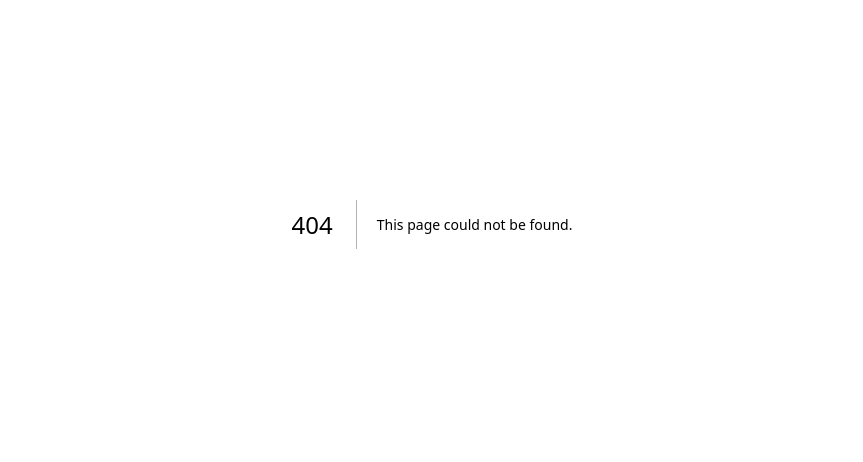
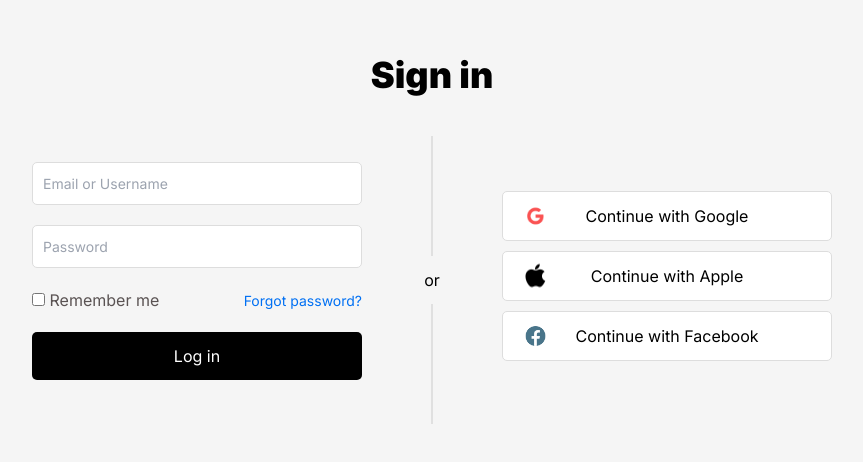
Before and after one commit to WokeGenics/School_ERP, a Next.js app in the folder wg_school_erp/: page /login in a window 1280 px wide. Before the commit this address had no page. Shown: the part 176-638 px from the top of the page, without its empty margins (208-1071 px from the left). Built offline with nearby package versions, Linux system fonts and the light colour scheme.

Commit message:
login page created

```diff
--- /dev/null
+++ b/wg_school_erp/src/app/login/login.module.css
@@ -0,0 +1,163 @@
+/* app/login/login.module.css */
+.container {
+    display: flex;
+    flex-direction: column;
+    align-items: center;
+    justify-content: center;
+    height: 100vh;
+    background-color: #f5f5f5;
+  }
+
+  .heading {
+    color: black;
+    font-size: 36px;
+    margin-bottom: 60px;
+    font-weight: 900;
+    text-align: center;
+  }
+
+  .wrapper {
+    display: flex;
+    justify-content: space-between;
+    width: 800px; /* Adjust the width as per your need */
+  }
+
+  .formWrapper {
+    flex: 1;
+    display: flex;
+    flex-direction: column;
+    margin-right: 100px;
+  }
+
+  .socialWrapper {
+    flex: 1;
+    display: flex;
+    flex-direction: column;
+    justify-content: center;
+    padding-left: 40px; /* Add padding to separate the columns */
+  }
+
+  .form {
+    color: rgb(90, 83, 83);
+    display: flex;
+    flex-direction: column;
+  }
+
+  .inputGroup {
+    margin-bottom: 20px;
+  }
+
+  .inputGroup label {
+    font-size: 14px;
+    margin-bottom: 5px;
+    display: block;
+  }
+
+  .inputGroup input {
+    width: 100%;
+    padding: 10px;
+    font-size: 14px;
+    border: 1px solid #ddd;
+    border-radius: 5px;
+  }
+
+  .options {
+    display: flex;
+    justify-content: space-between;
+    align-items: center;
+    margin-bottom: 20px;
+  }
+
+  .forgotPassword {
+    color: #0070f3;
+    font-size: 14px;
+  }
+
+  .loginButton {
+    padding: 12px;
+    background-color: black;
+    color: white;
+    font-size: 16px;
+    border: none;
+    border-radius: 5px;
+    cursor: pointer;
+    margin-bottom: 20px;
+  }
+
+  /* Vertical Divider with "Or" text */
+.wrapper::before,
+.wrapper::after {
+  content: '';
+  position: absolute;
+  left: 50%;
+  transform: translateX(-50%);
+  width: 1px;
+  background-color: #ccc;
+}
+
+/* Top half of the line */
+.wrapper::before {
+  top: 39%;
+  height: 15%; /* Top half height */
+}
+
+/* Bottom half of the line */
+.wrapper::after {
+  bottom: 25%;
+  height: 15%; /* Bottom half height */
+}
+
+/* "Or" text */
+.orText {
+  position: absolute;
+  top: 57%;
+  left: 50%;
+  transform: translate(-50%, -50%);
+  background-color: #f5f5f5; /* Same background as the container */
+  padding: 0 10px;
+  font-size: 16px;
+  color: black;
+}
+
+  .socialButtons {
+    display: flex;
+    flex-direction: column;
+  }
+
+  .socialButtons button {
+    display: flex;         /* Flexbox to align items in a row */
+    align-items: center;   /* Vertically center items */
+    justify-content: center; /* Center the entire content (image and text) */
+    padding: 12px;
+    margin-bottom: 10px;
+    font-size: 16px;
+    border: 1px solid #ddd;
+    border-radius: 5px;
+    cursor: pointer;
+    background-color: white;
+    width: 100%;           /* Make sure the buttons are the same width */
+    position: relative;
+  }
+
+  .socialButtons button Image {
+    margin-right: 10px;    /* Add some space between the image and the text */
+  }
+
+  .socialButtons button .logo {
+    position: absolute;
+    left: 20px;            /* Move the logo to the left */
+    top: 50%;              /* Vertically center it */
+    transform: translateY(-50%);
+  }
+
+  .googleButton {
+    color: black;
+  }
+
+  .appleButton {
+    color: black;
+  }
+
+  .facebookButton {
+    color: black;
+  }
--- /dev/null
+++ b/wg_school_erp/src/app/login/page.js
@@ -0,0 +1,112 @@
+// app/login/page.js
+'use client';
+
+import { useState } from 'react';
+import styles from './login.module.css';
+import Image from 'next/image';
+
+export default function LoginPage() {
+  const [email, setEmail] = useState('');
+  const [password, setPassword] = useState('');
+
+  const handleSubmit = (e) => {
+    e.preventDefault();
+    // Handle login logic here
+  };
+
+  return (
+    <div className={styles.container}>
+
+      <h1 className={styles.heading}>Sign in</h1>
+
+      <div className={styles.wrapper}>
+        {/* Left side with form */}
+        <div className={styles.formWrapper}>
+        <form onSubmit={handleSubmit} className={styles.form}>
+          <div className={styles.inputGroup}>
+            {/* <label htmlFor="email">Email</label> */}
+            <input
+              type="email"
+              id="email"
+              value={email}
+              placeholder="Email or Username"
+              onChange={(e) => setEmail(e.target.value)}
+              autoComplete="off"
+              required
+            />
+          </div>
+
+          <div className={styles.inputGroup}>
+            {/* <label htmlFor="password">Password</label> */}
+            <input
+              type="password"
+              id="password"
+              value={password}
+              placeholder="Password"
+              onChange={(e) => setPassword(e.target.value)}
+              autoComplete="off"
+              required
+            />
+          </div>
+
+          <div className={styles.options}>
+            <div>
+              <input type="checkbox" id="rememberMe" />
+              <label htmlFor="rememberMe"> Remember me</label>
+            </div>
+            <a href="#" className={styles.forgotPassword}>
+              Forgot password?
+            </a>
+          </div>
+
+          <button type="submit" className={styles.loginButton}>
+            Log in
+          </button>
+        </form>
+        </div>
+
+        {/* Right side with social buttons */}
+        <div className={styles.socialWrapper}>
+          <div className={styles.socialButtons}>
+            <button className={styles.googleButton}>
+              <Image
+                src="/images/google.png"
+                alt="Google Logo"
+                width={25}
+                height={25}
+                className={styles.logo}
+              />
+              Continue with Google
+            </button>
+
+            <button className={styles.appleButton}>
+              <Image
+                src="/images/apple.png"
+                alt="Apple Logo"
+                width={25}
+                height={25}
+                className={styles.logo}
+              />
+              Continue with Apple
+            </button>
+
+            <button className={styles.facebookButton}>
+              <Image
+                src="/images/fb.png"
+                alt="Facebook Logo"
+                width={25}
+                height={25}
+                className={styles.logo}
+              />
+              Continue with Facebook
+            </button>
+          </div>
+
+        </div>
+
+        <span className={styles.orText}>or</span>
+      </div>
+
+    </div>
+  );
+}
```
